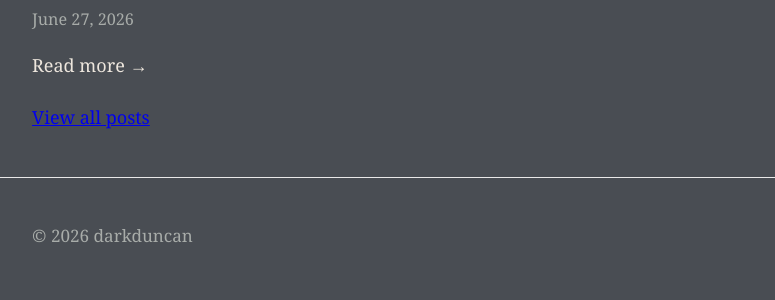
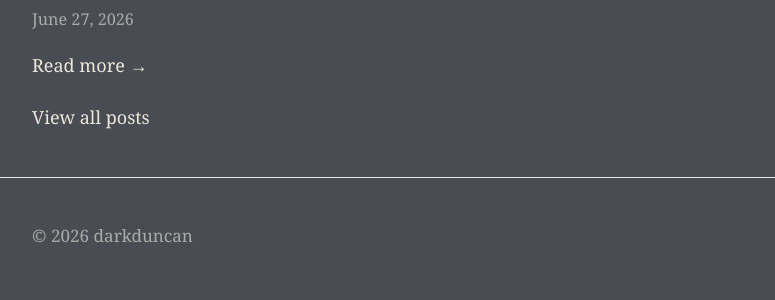
Before and after one commit to darkduncan/Torn-Branches, a Jekyll site: the page built from index.md, in a window 1280 px wide. Shown: the part 421-721 px from the top of the page, without its empty margins (252-1027 px from the left). Built offline with Jekyll 4.4.1, drawn with Linux system fonts in a browser that asks for light colours.

Commit message:
Also style archive (View all posts) link to theme colors

```diff
--- a/assets/css/style.scss
+++ b/assets/css/style.scss
@@ -105,6 +105,20 @@ html, body {
 .post a:hover {
   color: darken($text, 10%);
 }
+/* Also ensure the "View all posts" / archive link uses the theme color (prevent default blue/purple) */
+a[href$="/archive/"],
+a[href$="/archive"] {
+  color: $text;
+  text-decoration: none;
+}
+a[href$="/archive/"]:visited,
+a[href$="/archive"]:visited {
+  color: $text;
+}
+a[href$="/archive/"]:hover,
+a[href$="/archive"]:hover {
+  color: darken($text, 10%);
+}
 .post-content {
   margin-top: $rhythm;
   font-family: $body-font;
```
